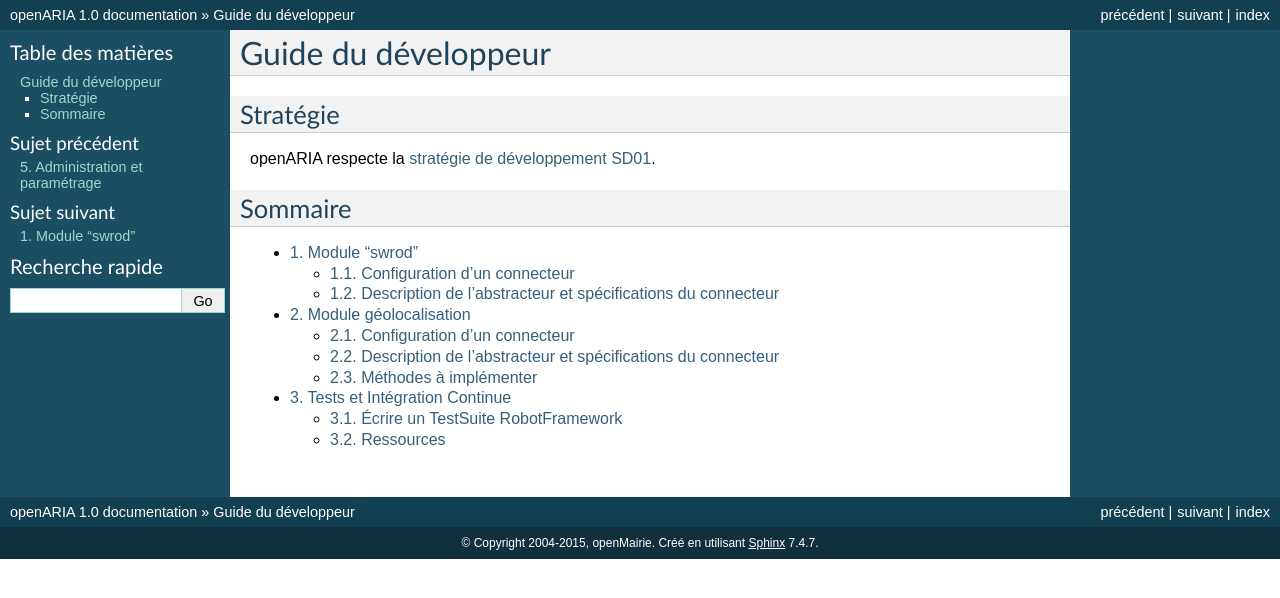
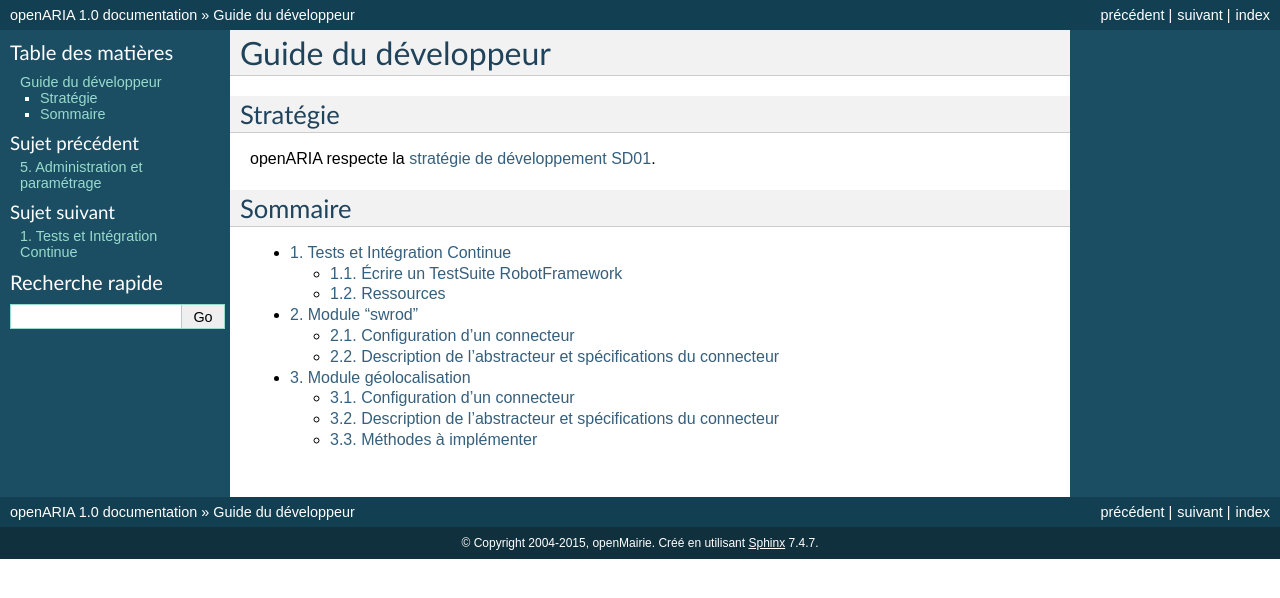
Before and after one commit to jcerini/openaria-documentation, a Sphinx documentation site: the page built from source/guide_developpeur/index.rst, in a window 1280 px wide. Shown: the top 598 px of the page. Built offline with Sphinx 7.4.7, drawn with Linux system fonts in a browser that asks for light colours.

Commit message:
Modifie l'ordre des rubriques : Tests & CI doit appraître en premier

```diff
--- a/source/guide_developpeur/index.rst
+++ b/source/guide_developpeur/index.rst
@@ -18,6 +18,6 @@ Sommaire
     :numbered:
     :maxdepth: 2
 
+    tests_ci.rst
     module_swrod.rst
     module_geolocalisation.rst
-    tests_ci.rst
```
